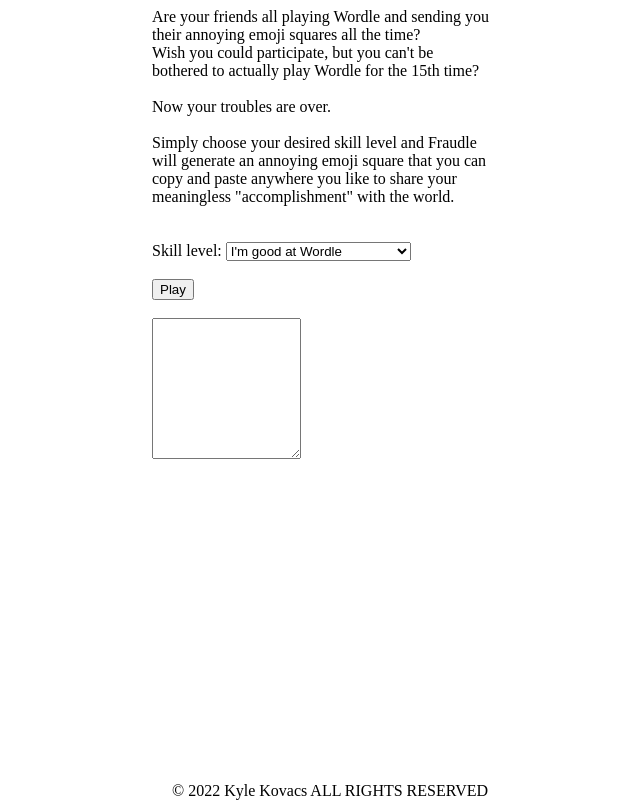
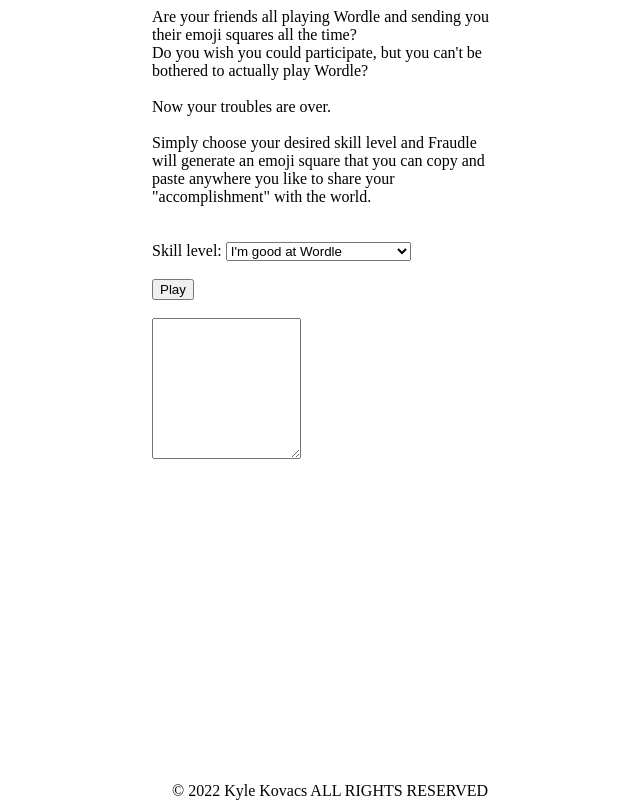
Before and after one commit to nullromo/fraudle, a React (Create React App) app: page / in a window 1280 px wide. Shown: the whole page, without its empty margins (318-958 px from the left). Built offline with nearby package versions, Linux system fonts and the light colour scheme.

Commit message:
softened text

```diff
--- a/src/App.tsx
+++ b/src/App.tsx
@@ -3,19 +3,19 @@
 
 const EXPLANATION = (
     <div className='explanation'>
-        Are your friends all playing Wordle and sending you their annoying emoji
-        squares all the time?
+        Are your friends all playing Wordle and sending you their emoji squares
+        all the time?
         <br />
-        Wish you could participate, but you can't be bothered to actually play
-        Wordle for the 15th time?
+        Do you wish you could participate, but you can't be bothered to actually
+        play Wordle?
         <br />
         <br />
         Now your troubles are over.
         <br />
         <br />
         Simply choose your desired skill level and Fraudle will generate an
-        annoying emoji square that you can copy and paste anywhere you like to
-        share your meaningless "accomplishment" with the world.
+        emoji square that you can copy and paste anywhere you like to share your
+        "accomplishment" with the world.
     </div>
 );
 
```
Also changed, not shown: 1 other file (tests, documents, lock files or other folders).
